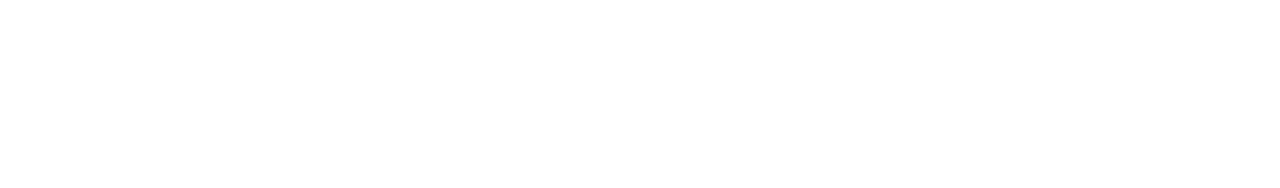
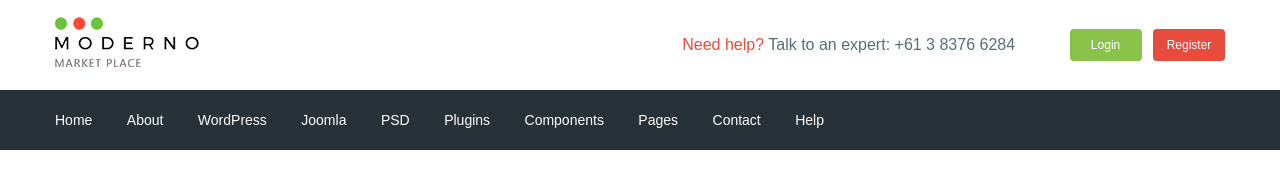
Before and after one commit to sanya-pober/moderno, a website: page app/index.html in a window 1280 px wide. Drawn offline with nearby package versions, Linux system fonts and the light colour scheme; files that its build step writes are made by us from their sources.

Commit message:
addet header

```diff
--- a/app/index.html
+++ b/app/index.html
@@ -5,11 +5,78 @@
     <meta charset="UTF-8">
     <meta name="viewport" content="width=device-width, initial-scale=1.0">
     <title>Document</title>
+    <link href="https://fonts.googleapis.com/css2?family=Roboto:wght@500;700&display=swap" rel="stylesheet">
     <link rel="stylesheet" href="css/libs.min.css">
     <link rel="stylesheet" href="css/style.min.css">
+
 </head>
 
 <body>
+    <header class="header">
+        <div class="header__top">
+            <div class="container">
+                <div class="header__top-inner">
+                    <div class="heder__logo">
+                        <a href="#">
+                            <img src="images/logo.png" alt="">
+                        </a>
+                    </div>
+                    <div class="header__text">
+                        <a href="">
+                            <span>Need help?</span>
+                        </a>
+                        Talk to an expert:
+                        <a class="header__phone" href="tel:61383766284">+61 3 8376 6284</a>
+                    </div>
+                    <div class="header__box">
+                        <a class="basket" href="#"></a>
+                        <a class="header__btn header__btn-login" href="#">Login</a>
+                        <a class="header__btn header__btn-register" href="#">Register</a>
+                    </div>
+                </div>
+            </div>
+        </div>
+        <div class="header__menu">
+            <div class="container">
+                <nav class="menu">
+                    <ul class="menu__list">
+                        <li>
+                            <a href="#">Home</a>
+                        </li>
+                        <li>
+                            <a href="#">About</a>
+                        </li>
+                        <li>
+                            <a href="#">WordPress</a>
+                        </li>
+                        <li>
+                            <a href="#">Joomla</a>
+                        </li>
+                        <li>
+                            <a href="#">PSD</a>
+
+                        </li>
+                        <li>
+                            <a href="#">Plugins</a>
+                        </li>
+                        <li>
+                            <a href="#">Components</a>
+                        </li>
+                        <li>
+                            <a href="#">Pages</a>
+                        </li>
+                        <li>
+                            <a href="#">Contact</a>
+                        </li>
+                        <li>
+                            <a href="#">Help</a>
+                        </li>
+                    </ul>
+
+                </nav>
+            </div>
+        </div>
+    </header>
     <script src="https://ajax.googleapis.com/ajax/libs/jquery/3.4.1/jquery.min.js"></script>
     <script src="js/libs.min.js"></script>
     <script src="js/main.min.js"></script>
--- /dev/null
+++ b/app/scss/_fonts.scss
@@ -0,0 +1,6 @@
+@font-face {
+    font-family: 'Roboto-Regular', sans-serif;
+    src: url('../fonts/Roboto-Regular.woff2') format('woff2'), url('../fonts/Roboto-Regular.woff') format('woff');
+    font-weight: 400;
+    font-display: swap;
+}
--- /dev/null
+++ b/app/scss/_global.scss
@@ -0,0 +1,36 @@
+html {
+    box-sizing: border-box;
+}
+
+*,
+*::before,
+*::after {
+    box-sizing: inherit;
+}
+
+a {
+    display: inline-block;
+    text-decoration: none;
+    color: $text;
+}
+
+ul,
+li {
+    margin: 0;
+    padding: 0;
+    list-style: none;
+}
+
+body {
+    font-family: 'Roboto-Regular', sans-serif;
+    font-weight: 400;
+    font-style: 15px;
+    line-height: 24px;
+    color: $text;
+}
+
+.container {
+    max-width: 1200px;
+    margin: 0 auto;
+    padding: 0 15px;
+}
--- /dev/null
+++ b/app/scss/_vars.scss
@@ -0,0 +1,4 @@
+$text: #546e7a;
+$red: #e74c3c;
+$green: #8bc34a;
+$bg: #263238;
--- a/app/scss/style.scss
+++ b/app/scss/style.scss
@@ -1,9 +1,58 @@
-html {
-    box-sizing: border-box;
+@import 'vars';
+@import 'global';
+@import 'fonts';
+.header__top-inner {
+    display: flex;
+    justify-content: space-between;
+    height: 90px;
+    align-items: center;
 }
 
-*,
-*::before,
-*::after {
-    box-sizing: inherit;
+.header__text {
+    margin-left: auto;
+    margin-right: 50px;
+    span {
+        color: $red;
+    }
 }
+
+.header__btn {
+    padding: 4px;
+    width: 72px;
+    border-radius: 4px;
+    text-align: center;
+    color: #fff;
+    font-size: 12px;
+}
+
+.header__btn-login {
+    background-color: $green;
+}
+
+.header__btn-register {
+    background-color: $red;
+    margin-left: 7px;
+}
+
+.header__menu {
+    background-color: $bg;
+}
+
+.menu {
+    display: flex;
+    align-items: center;
+    height: 60px;
+}
+
+.menu__list {
+    li {
+        display: inline-block;
+        &+li {
+            margin-left: 30px;
+        }
+    }
+    a {
+        color: #fff;
+        font-size: 14px;
+    }
+}
--- a/gulpfile.js
+++ b/gulpfile.js
@@ -8,7 +8,7 @@ let gulp = require('gulp'),
     cssmin = require('gulp-cssmin');
 
 gulp.task('sass', function() {
-    return gulp.src('app/scss/style.scss')
+    return gulp.src('app/scss/**/*.scss')
         .pipe(sass({ outputStyle: 'compressed' }))
         .pipe(rename({ suffix: '.min' }))
         .pipe(autoprefixer({
@@ -58,7 +58,7 @@ gulp.task('browser-sync', function() {
 });
 
 gulp.task('watch', function() {
-    gulp.watch('app/scss/style.scss', gulp.parallel('sass'))
+    gulp.watch('app/scss/**/*.scss', gulp.parallel('sass'))
     gulp.watch('app/*.html', gulp.parallel('html'))
     gulp.watch('app/js/*.js', gulp.parallel('js'))
 });
```
Also changed, not shown: app/fonts/Roboto-Regular.ttf (added), app/fonts/Roboto-Regular.woff (added), app/fonts/Roboto-Regular.woff2 (added), app/images/logo.png (added).
